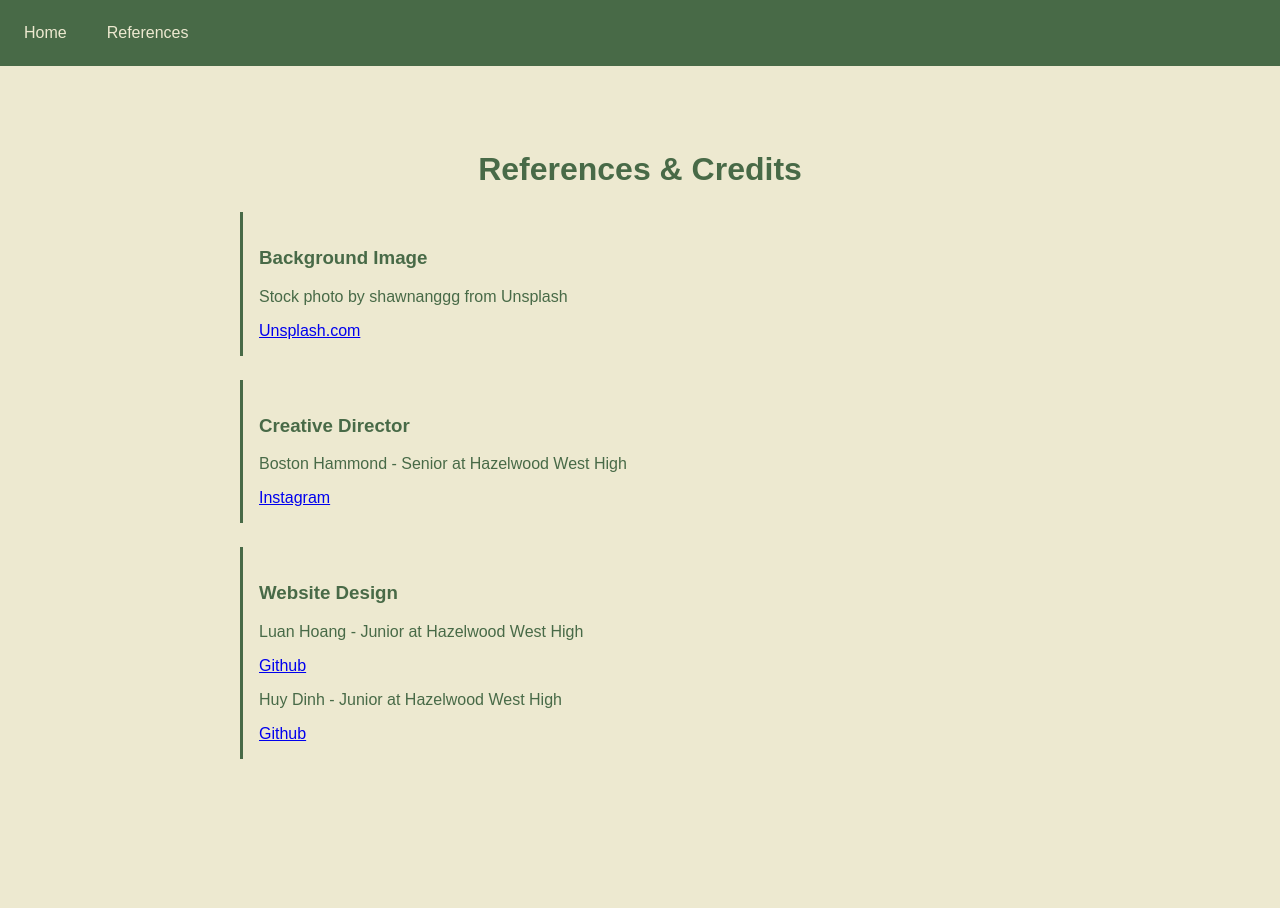
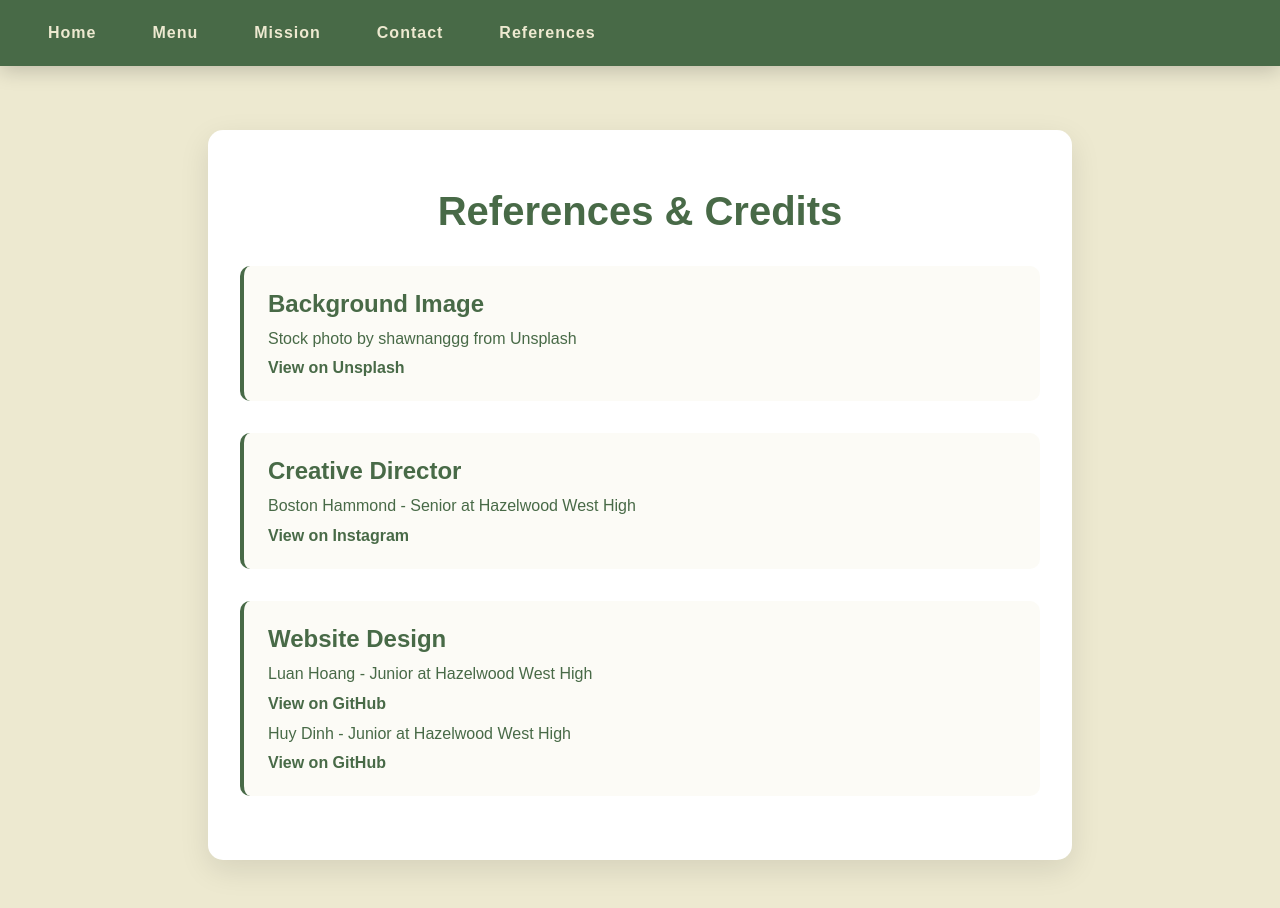
Before and after one commit to kyopayacc/Kaleidoscope-Cafe, a plain HTML site: page reference.html in a window 1280 px wide. Before the commit the page ends 847 px from the top, so only its background shows below. Drawn offline with Linux system fonts and the light colour scheme; a web font is replaced by a local one.

Commit message:
Add files via upload

```diff
--- a/reference.html
+++ b/reference.html
@@ -18,75 +18,158 @@
             font-family: 'Anybody', sans-serif;
             background: var(--cream);
             color: var(--kale-green);
+            scroll-behavior: smooth;
         }
 
+        /* Navigation Bar (Same as index.html) */
+        .top-nav {
+            padding: 1rem 2rem;
+            background: var(--kale-green);
+            display: flex;
+            justify-content: space-between;
+            align-items: center;
+            box-shadow: 0 4px 20px rgba(0,0,0,0.2);
+            position: sticky;
+            top: 0;
+            z-index: 1000;
+        }
+
+        .nav-links {
+            display: flex;
+            gap: 1.5rem;
+            align-items: center;
+        }
+
+        .top-nav a {
+            color: var(--cream);
+            text-decoration: none;
+            font-weight: 600;
+            letter-spacing: 1px;
+            transition: all 0.3s;
+            padding: 0.5rem 1rem;
+            border-radius: 25px;
+        }
+
+        .top-nav a:hover {
+            background: rgba(255,255,255,0.1);
+            transform: translateY(-2px);
+        }
+
+        /* References Container */
         .references-container {
             max-width: 800px;
-            margin: 2rem auto;
+            margin: 4rem auto;
             padding: 2rem;
+            background: white;
+            border-radius: 15px;
+            box-shadow: 0 10px 30px rgba(0,0,0,0.1);
         }
 
         h1 {
             color: var(--kale-green);
             text-align: center;
+            font-size: 2.5rem;
+            margin-bottom: 2rem;
         }
 
         .reference-item {
-            margin: 1.5rem 0;
-            padding: 1rem;
-            border-left: 3px solid var(--kale-green);
+            margin: 2rem 0;
+            padding: 1.5rem;
+            border-left: 4px solid var(--kale-green);
+            background: rgba(237,233,208,0.2);
+            border-radius: 10px;
+            transition: transform 0.3s ease;
         }
 
-        /* Reuse navigation styles from index.html */
-        .top-nav {
-            padding: 1rem;
-            background: var(--kale-green);
-            display: flex;
-            justify-content: space-between;
-            align-items: center;
+        .reference-item:hover {
+            transform: translateX(10px);
         }
 
-        .nav-links {
-            display: flex;
-            gap: 1.5rem;
+        .reference-item h3 {
+            color: var(--kale-green);
+            margin: 0 0 0.5rem 0;
+            font-size: 1.5rem;
         }
 
-        .top-nav a {
-            color: var(--cream);
+        .reference-item p {
+            margin: 0.5rem 0;
+            font-size: 1rem;
+            line-height: 1.6;
+        }
+
+        .reference-item a {
+            color: var(--kale-green);
             text-decoration: none;
-            padding: 0.5rem;
+            font-weight: 600;
+            transition: color 0.3s;
+        }
+
+        .reference-item a:hover {
+            color: #4caf50;
+        }
+
+        /* Responsive Design */
+        @media (max-width: 768px) {
+            .references-container {
+                margin: 2rem 1rem;
+                padding: 1rem;
+            }
+
+            h1 {
+                font-size: 2rem;
+            }
+
+            .reference-item {
+                padding: 1rem;
+            }
+
+            .reference-item h3 {
+                font-size: 1.2rem;
+            }
+
+            .reference-item p {
+                font-size: 0.9rem;
+            }
         }
     </style>
 </head>
 <body>
+    <!-- Navigation Bar (Same as index.html) -->
     <nav class="top-nav">
-        <div class="nav-links">
-            <a href="index.html">Home</a>
-            <a href="references.html">References</a>
+        <div class="nav-links" id="nav-links">
+            <a href="index.html#home">Home</a>
+            <a href="index.html#menu">Menu</a>
+            <a href="index.html#mission">Mission</a>
+            <a href="index.html#contact">Contact</a>
+            <a href="reference.html">References</a>
         </div>
     </nav>
 
+    <!-- References Content -->
     <div class="references-container">
         <h1>References & Credits</h1>
 
+        <!-- Background Image Reference -->
         <div class="reference-item">
             <h3>Background Image</h3>
             <p>Stock photo by shawnanggg from Unsplash</p>
-            <a href="https://unsplash.com/photos/brown-and-gray-concrete-store-nmpW_WwwVSc">Unsplash.com</a>
+            <a href="https://unsplash.com/photos/brown-and-gray-concrete-store-nmpW_WwwVSc" target="_blank">View on Unsplash</a>
         </div>
 
+        <!-- Creative Director Reference -->
         <div class="reference-item">
             <h3>Creative Director</h3>
-            <p>Boston Hammond - Senior at Hazelwood                       West High</p>
-            <a href="https://www.instagram.com/p/DBXCeJsJrHn/?img_index=4">Instagram</a>
+            <p>Boston Hammond - Senior at Hazelwood West High</p>
+            <a href="https://www.instagram.com/p/DBXCeJsJrHn/?img_index=4" target="_blank">View on Instagram</a>
         </div>
 
+        <!-- Website Design Reference -->
         <div class="reference-item">
             <h3>Website Design</h3>
-            <p>Luan Hoang - Junior at Hazelwood West                     High</p>
-            <a href="hhttps://github.com/luhoan">Github</a>
+            <p>Luan Hoang - Junior at Hazelwood West High</p>
+            <a href="https://github.com/luhoan" target="_blank">View on GitHub</a>
             <p>Huy Dinh - Junior at Hazelwood West High</p>
-            <a href="https://github.com/kyopayacc">Github</a>
+            <a href="https://github.com/kyopayacc" target="_blank">View on GitHub</a>
         </div>
     </div>
 </body>
```
